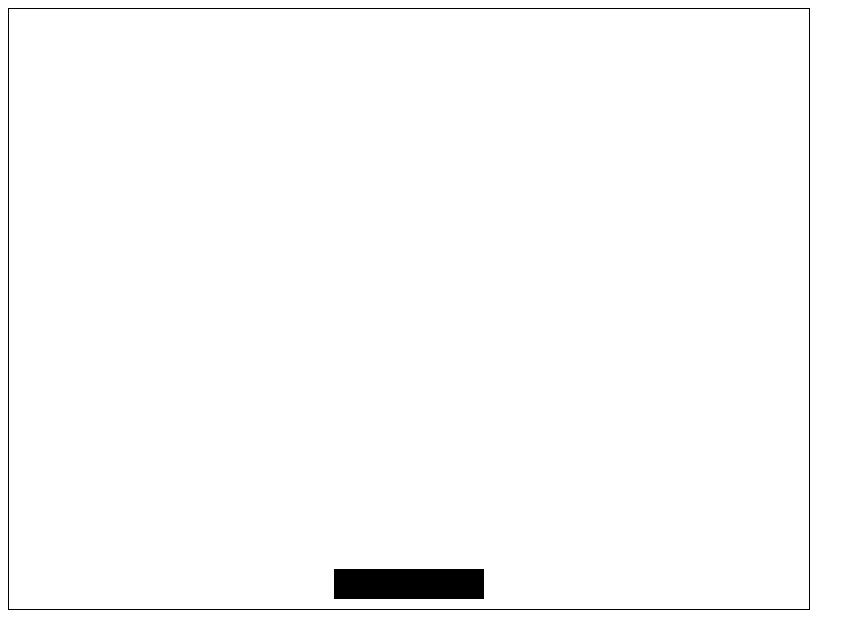
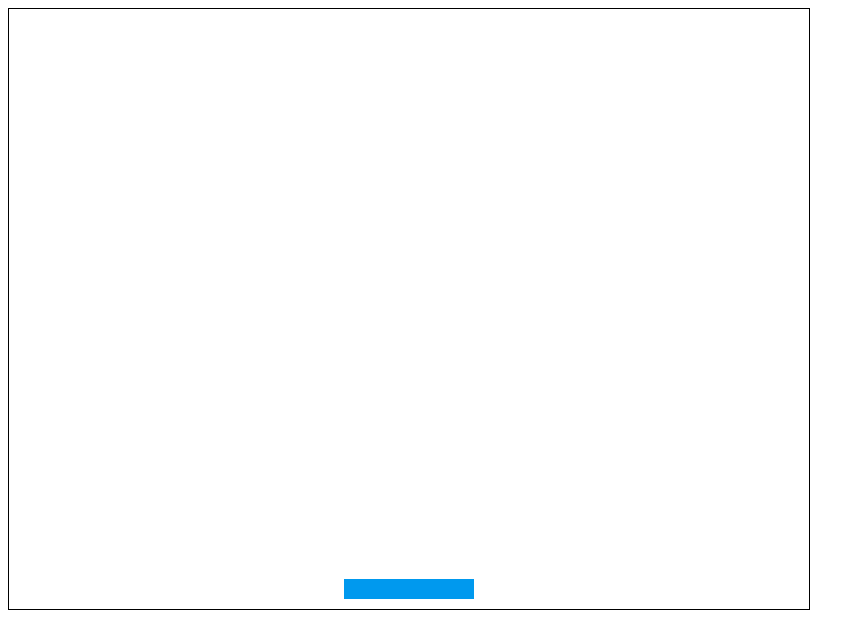
Before and after one commit to inbarvernia/js-game-dev-intro, a plain HTML site: page index.html in a window 1280 px wide. Shown: the whole page, without its empty margins (0-865 px from the left). Drawn offline with Linux system fonts and the light colour scheme.

Commit message:
Tweaked paddle appearance

```diff
--- a/src/index.css
+++ b/src/index.css
@@ -1,5 +1,3 @@
 #gameScreen {
   border: 1px solid black;
-  width: 800px;
-  height: 600px;
 }
--- a/src/paddle.js
+++ b/src/paddle.js
@@ -1,15 +1,16 @@
 export default class Paddle {
   constructor(gameWidth, gameHeight) {
-    this.width = 150;
-    this.height = 30;
+    this.width = 130;
+    this.height = 20;
 
     this.position = {
-      x: (gameWidth - this.width) / 2,
+      x: (gameWidth - this.width) / 2, // Placing the paddle in the missle of the x axis by setting its starting point (left edge) to halfway through the canvas minus half the width of the paddle
       y: gameHeight - this.height - 10 // Placing the paddle 10px up from the bottom of the canvas
     }
   }
 
   draw(ctx) { // We will use the context variable from index.js as an argument for this function
+    ctx.fillStyle = '#0099ee';
     ctx.fillRect(this.position.x, this.position.y, this.width, this.height)
   }
 }
```
Also changed, not shown: index.html (+1 -0 lines).
